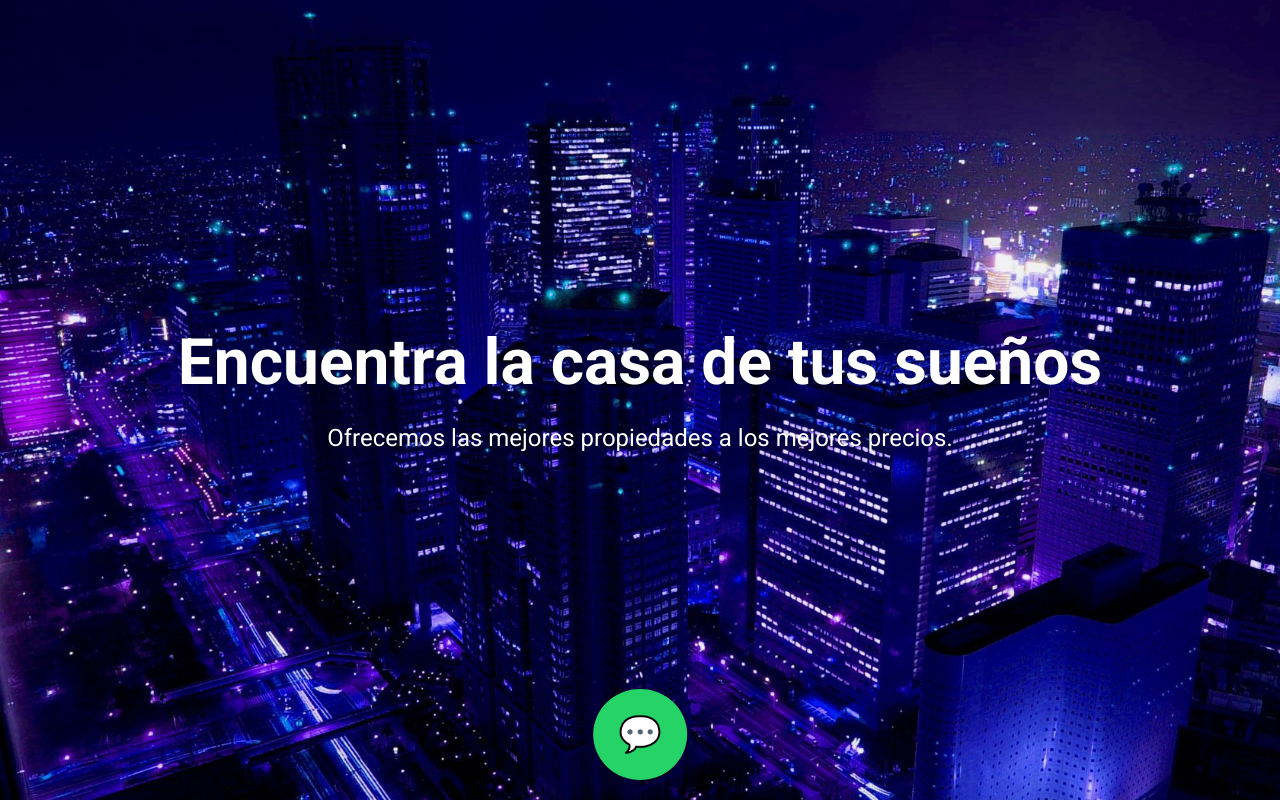
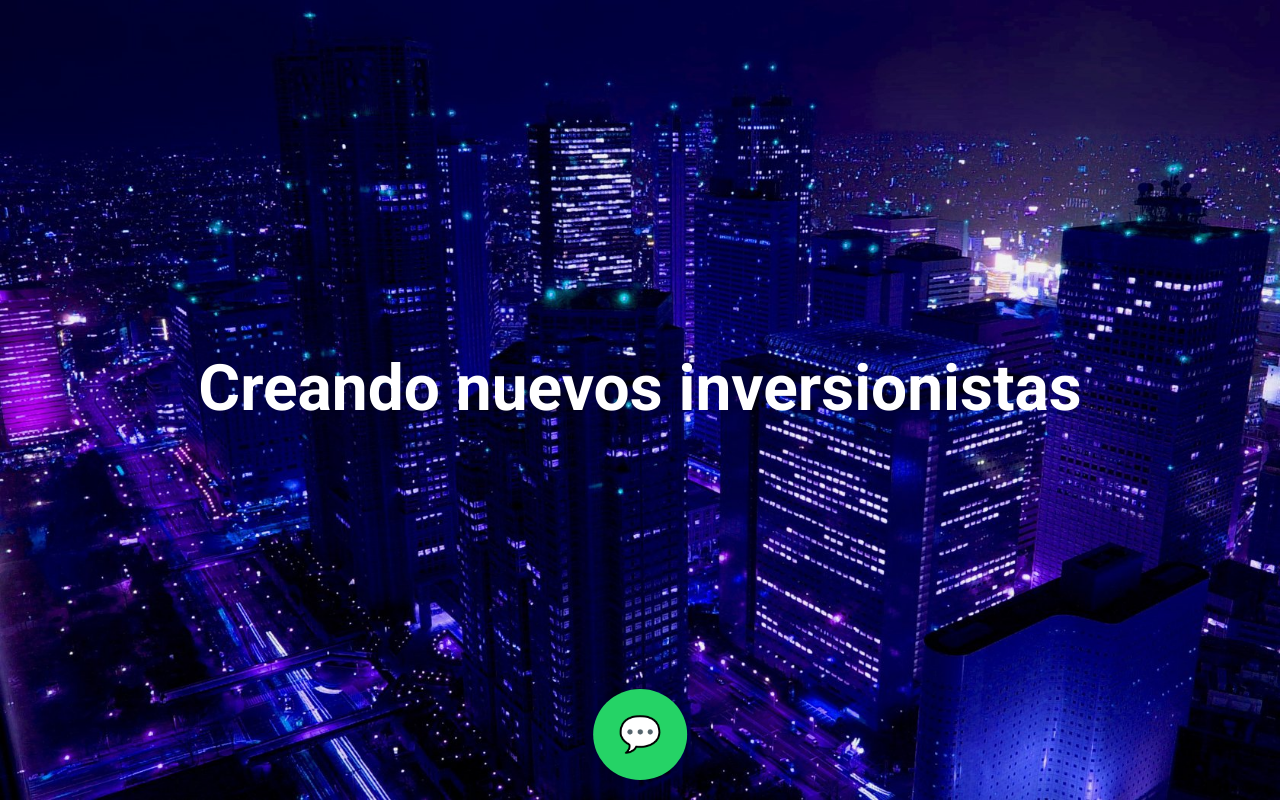
Before and after one commit to SaintKazz/test2, a plain HTML site: page index.html in a window 1280 px wide. Drawn offline with Linux system fonts and the light colour scheme.

Commit message:
Update index.html

```diff
--- a/index.html
+++ b/index.html
@@ -57,10 +57,10 @@
 
     <div class="portada">
         <div>
-            <h1>Encuentra la casa de tus sueños</h1>
-            <p>Ofrecemos las mejores propiedades a los mejores precios.</p>
+            <h1>Creando nuevos inversionistas</h1>
+            <p></p>
         </div>
-        <a href="https://wa.me/1234567890" class="whatsapp-button" target="_blank">
+        <a href="https://wa.me/6632269342" class="whatsapp-button" target="_blank">
             &#x1F4AC;
         </a>
     </div>
```
